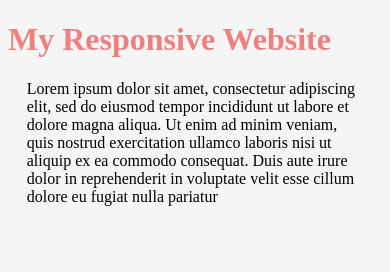
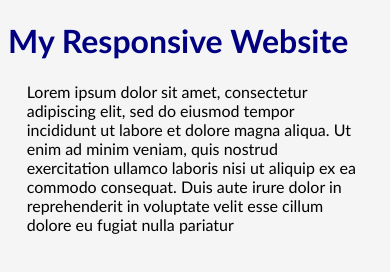
Before and after one commit to helenjgardner/responsive_website, a plain HTML site: page index.html in a window 390 px wide. Drawn offline with Linux system fonts and the light colour scheme.

Commit message:
changed H1 style

```diff
--- a/styles.css
+++ b/styles.css
@@ -18,6 +18,8 @@ div {
 /* CSS is top to bottom */
 /* media queries tend to be at bottom of page */
 
+/* task on slide - make change and view on phone */
+
 @media only screen and (max-width: 1000px){
     body {
         background-color: lightblue;
@@ -27,6 +29,10 @@ div {
 @media only screen and (max-width: 800px){
     body {
         background-color: yellow;
+        font-family: 'Gill Sans', 'Gill Sans MT', Calibri, 'Trebuchet MS', sans-serif;
+    }
+    h1 {
+        color: navy;
     }
 
 }
```
